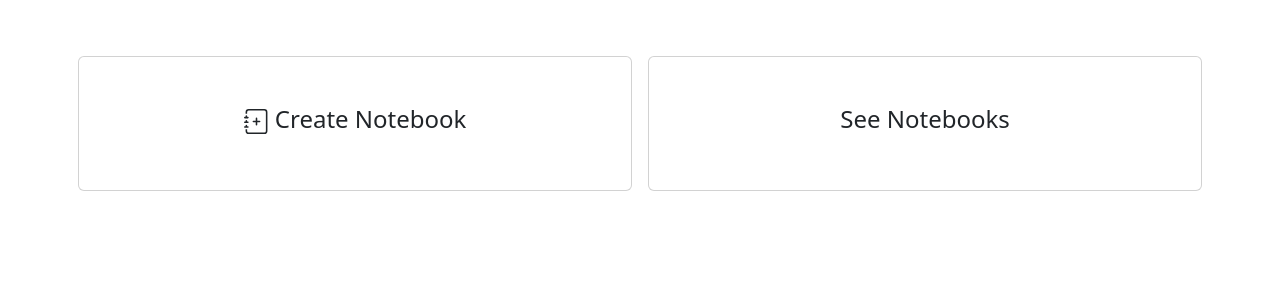
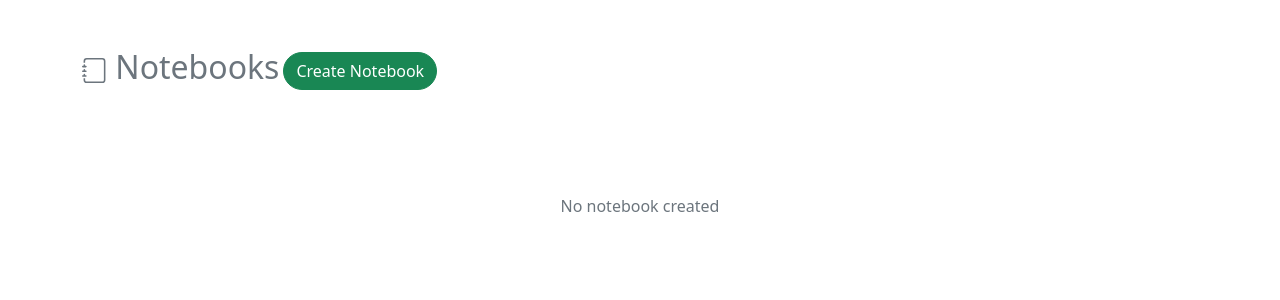
Before and after one commit to pj8912/notesapp-php, a PHP site: page /ckeditor/ in a window 1280 px wide. Shown: the part 63-363 px from the top of the page. Run offline with PHP 8.4, Linux system fonts and the light colour scheme.

Commit message:
updated index ui

```diff
--- a/index.php
+++ b/index.php
@@ -1,5 +1,4 @@
 <?php
-
 include_once "includes/header.php";
 include_once "includes/footer.php";
 include_once "includes/navbar.php";
@@ -19,30 +18,47 @@ include_once "includes/navbar.php";
 
 <div class="container">
 
-	<div class="row mt-5">
+	<!-- <div class="mt-5" style="display:flex;flex-direction:row">
 
-		<div class=" p-5 card card-body col-md-4 text-center m-2">
-			<a class="h4 texts" href="notebooks/create.php">
-				<svg xmlns="http://www.w3.org/2000/svg" width="25" height="25" fill="currentColor" class="bi bi-journal-plus" viewBox="0 0 16 16">
+			<a class="h4 texts btn btn-success rounded-5 m-1" href="notebooks/create.php" >
+				<svg xmlns="http://www.w3.org/2000/svg" width="18" height="18" fill="currentColor" class="bi bi-journal-plus" viewBox="0 0 16 16">
 					<path fill-rule="evenodd" d="M8 5.5a.5.5 0 0 1 .5.5v1.5H10a.5.5 0 0 1 0 1H8.5V10a.5.5 0 0 1-1 0V8.5H6a.5.5 0 0 1 0-1h1.5V6a.5.5 0 0 1 .5-.5z" />
 					<path d="M3 0h10a2 2 0 0 1 2 2v12a2 2 0 0 1-2 2H3a2 2 0 0 1-2-2v-1h1v1a1 1 0 0 0 1 1h10a1 1 0 0 0 1-1V2a1 1 0 0 0-1-1H3a1 1 0 0 0-1 1v1H1V2a2 2 0 0 1 2-2z" />
 					<path d="M1 5v-.5a.5.5 0 0 1 1 0V5h.5a.5.5 0 0 1 0 1h-2a.5.5 0 0 1 0-1H1zm0 3v-.5a.5.5 0 0 1 1 0V8h.5a.5.5 0 0 1 0 1h-2a.5.5 0 0 1 0-1H1zm0 3v-.5a.5.5 0 0 1 1 0v.5h.5a.5.5 0 0 1 0 1h-2a.5.5 0 0 1 0-1H1z" />
 				</svg>
 				Create Notebook
 			</a>
+
+
+	</div> -->
+	<div class="mt-5">
+
+	<div  style="display:flex;flex-direction:row">
+
+
+		<h2 class="text-secondary">
+		<svg xmlns="http://www.w3.org/2000/svg" width="25" height="25" fill="currentColor" class="bi bi-journal" viewBox="0 0 16 16">
+			<path d="M3 0h10a2 2 0 0 1 2 2v12a2 2 0 0 1-2 2H3a2 2 0 0 1-2-2v-1h1v1a1 1 0 0 0 1 1h10a1 1 0 0 0 1-1V2a1 1 0 0 0-1-1H3a1 1 0 0 0-1 1v1H1V2a2 2 0 0 1 2-2z"/>
+			<path d="M1 5v-.5a.5.5 0 0 1 1 0V5h.5a.5.5 0 0 1 0 1h-2a.5.5 0 0 1 0-1H1zm0 3v-.5a.5.5 0 0 1 1 0V8h.5a.5.5 0 0 1 0 1h-2a.5.5 0 0 1 0-1H1zm0 3v-.5a.5.5 0 0 1 1 0v.5h.5a.5.5 0 0 1 0 1h-2a.5.5 0 0 1 0-1H1z"/>
+		</svg>
+		Notebooks
+	</h2>
+
+	<a class="h4 texts btn btn-success rounded-5 m-1" href="notebooks/create.php" >
+				<!-- <svg xmlns="http://www.w3.org/2000/svg" width="18" height="18" fill="currentColor" class="bi bi-journal-plus" viewBox="0 0 16 16">
+					<path fill-rule="evenodd" d="M8 5.5a.5.5 0 0 1 .5.5v1.5H10a.5.5 0 0 1 0 1H8.5V10a.5.5 0 0 1-1 0V8.5H6a.5.5 0 0 1 0-1h1.5V6a.5.5 0 0 1 .5-.5z" />
+					<path d="M3 0h10a2 2 0 0 1 2 2v12a2 2 0 0 1-2 2H3a2 2 0 0 1-2-2v-1h1v1a1 1 0 0 0 1 1h10a1 1 0 0 0 1-1V2a1 1 0 0 0-1-1H3a1 1 0 0 0-1 1v1H1V2a2 2 0 0 1 2-2z" />
+					<path d="M1 5v-.5a.5.5 0 0 1 1 0V5h.5a.5.5 0 0 1 0 1h-2a.5.5 0 0 1 0-1H1zm0 3v-.5a.5.5 0 0 1 1 0V8h.5a.5.5 0 0 1 0 1h-2a.5.5 0 0 1 0-1H1zm0 3v-.5a.5.5 0 0 1 1 0v.5h.5a.5.5 0 0 1 0 1h-2a.5.5 0 0 1 0-1H1z" />
+				</svg> -->
+				Create Notebook
+			</a>
+
 		</div>
 
-		<!--
-<div class="p-5 m-2  card card-body col-md-4 text-center">
-View Notes</div> -->
+		<p class="text-secondary text-center" style="margin-top:100px;">No notebook created</p>
+	</div>
 
-		<div class="p-5 m-2 card card-body col-md-4 text-center">
-			<a href="notebooks/view_notebooks.php" class="h4 texts"> See Notebooks </a>
-		</div>
-		<!-- <div class="p-5 m-2 card card-body col-md-4 text-center">
-			<a href="notebooks/view_notebooks.php" class="h4 texts"> View Notebooks</a>
-		</div> -->
-	</div>
+
 </div>
 
 
```
Also changed, not shown: notebooks/view_notebooks.php (+11 -4 lines).
